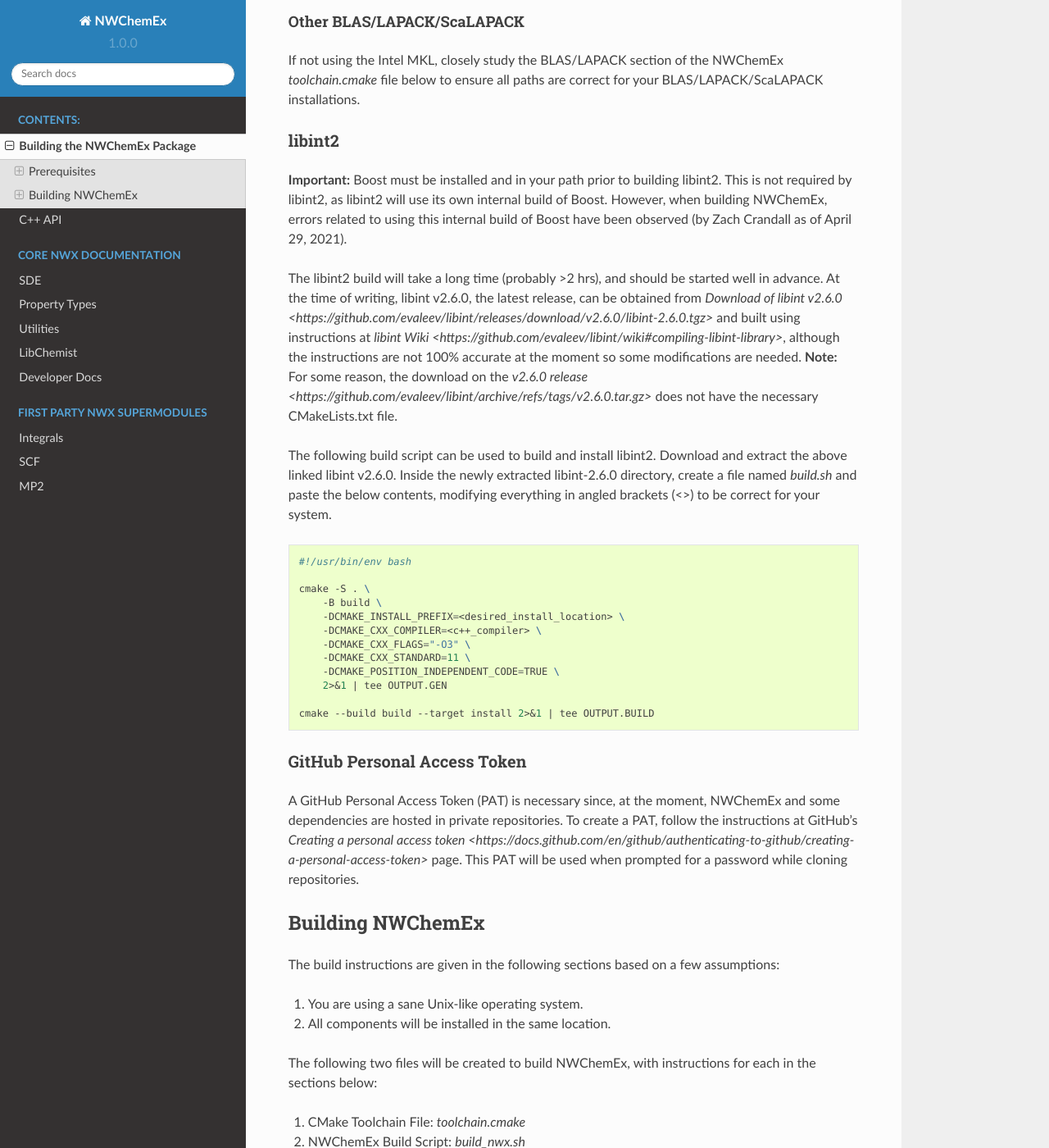
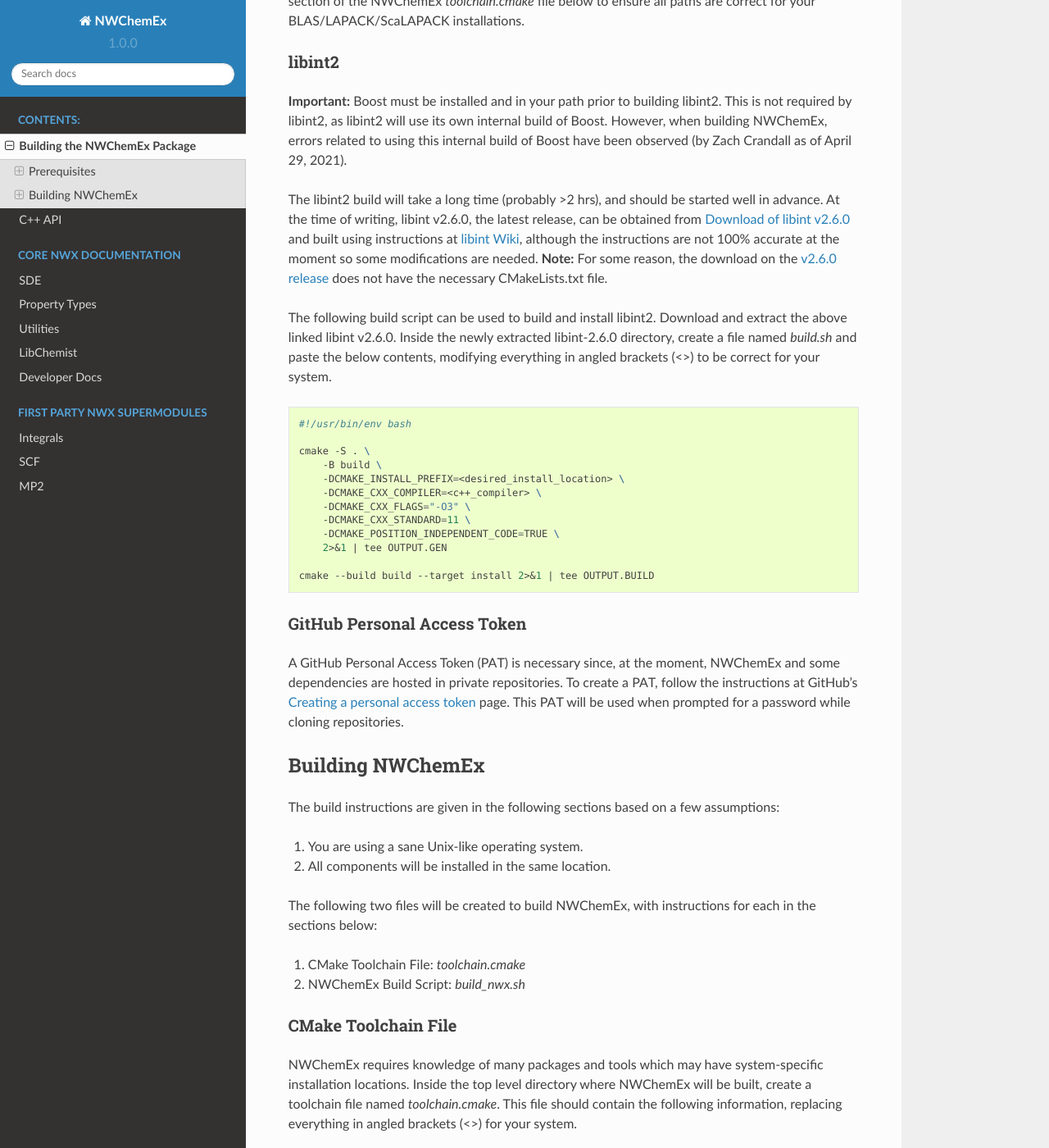
Before and after one commit to NWChemEx/NWChemEx, a Sphinx documentation site: the page built from docs/source/installation/building.rst, in a window 1280 px wide and 1400 px high, scrolled down 852 px. Shown: the whole window at 82% size. Built offline with Sphinx 7.4.7 and the Read the Docs theme 2.0.0, drawn with Linux system fonts in a browser that asks for light colours; some of the changed text lies outside the part shown.

Commit message:
Updated embedded link formatting and BLAS section subheadings

```diff
--- a/docs/source/installation/building.rst
+++ b/docs/source/installation/building.rst
@@ -24,26 +24,20 @@
 BLAS/LAPACK/ScaLAPACK
 ^^^^^^^^^^^^^^^^^^^^^
 
-Intel MKL (Intel oneAPI MKL)
-""""""""""""""""""""""""""""
-
-Ensure that all required environment variables for the Intel MKL are set by executing `/path/to/intel/mkl/bin/mklvars.sh <arch>`, where `<arch>` must be either `ia32` or `intel64`. The following command can be added to your `.bashrc` to set the required environment variables automatically for all new terminal sessions:
+**Intel MKL (Intel oneAPI MKL):** Ensure that all required environment variables for the Intel MKL are set by executing `/path/to/intel/mkl/bin/mklvars.sh <arch>`, where `<arch>` must be either `ia32` or `intel64`. The following command can be added to your `.bashrc` to set the required environment variables automatically for all new terminal sessions:
 
 .. code-block:: bash
     . /path/to/intel/mkl/bin/mklvars.sh <arch>
 
-Other BLAS/LAPACK/ScaLAPACK
-"""""""""""""""""""""""""""
-
-If not using the Intel MKL, closely study the BLAS/LAPACK section of the NWChemEx `toolchain.cmake` file below to ensure all paths are correct for your BLAS/LAPACK/ScaLAPACK installations.
+**Other BLAS/LAPACK/ScaLAPACK:** If not using the Intel MKL, closely study the BLAS/LAPACK section of the NWChemEx `toolchain.cmake` file below to ensure all paths are correct for your BLAS/LAPACK/ScaLAPACK installations.
 
 libint2
 ^^^^^^^
 
 **Important:** Boost must be installed and in your path prior to building libint2. This is not required by libint2, as libint2 will use its own internal build of Boost. However, when building NWChemEx, errors related to using this internal build of Boost have been observed (by Zach Crandall as of April 29, 2021).
 
-The libint2 build will take a long time (probably >2 hrs), and should be started well in advance. At the time of writing, libint v2.6.0, the latest release, can be obtained from `Download of libint v2.6.0 <https://github.com/evaleev/libint/releases/download/v2.6.0/libint-2.6.0.tgz>` and built using instructions at `libint Wiki <https://github.com/evaleev/libint/wiki#compiling-libint-library>`, although the instructions are not 100% accurate at the moment so some modifications are needed.
-**Note:** For some reason, the download on the `v2.6.0 release <https://github.com/evaleev/libint/archive/refs/tags/v2.6.0.tar.gz>` does not have the necessary CMakeLists.txt file.
+The libint2 build will take a long time (probably >2 hrs), and should be started well in advance. At the time of writing, libint v2.6.0, the latest release, can be obtained from `Download of libint v2.6.0 <https://github.com/evaleev/libint/releases/download/v2.6.0/libint-2.6.0.tgz>`_ and built using instructions at `libint Wiki <https://github.com/evaleev/libint/wiki#compiling-libint-library>`_, although the instructions are not 100% accurate at the moment so some modifications are needed.
+**Note:** For some reason, the download on the `v2.6.0 release <https://github.com/evaleev/libint/archive/refs/tags/v2.6.0.tar.gz>`_ does not have the necessary CMakeLists.txt file.
 
 The following build script can be used to build and install libint2. Download and extract the above linked libint v2.6.0. Inside the newly extracted libint-2.6.0 directory, create a file named `build.sh` and paste the below contents, modifying everything in angled brackets (<>) to be correct for your system.
 
@@ -65,7 +59,7 @@
 GitHub Personal Access Token
 ^^^^^^^^^^^^^^^^^^^^^^^^^^^^
 
-A GitHub Personal Access Token (PAT) is necessary since, at the moment, NWChemEx and some dependencies are hosted in private repositories. To create a PAT, follow the instructions at GitHub's `Creating a personal access token <https://docs.github.com/en/github/authenticating-to-github/creating-a-personal-access-token>` page. This PAT will be used when prompted for a password while cloning repositories.
+A GitHub Personal Access Token (PAT) is necessary since, at the moment, NWChemEx and some dependencies are hosted in private repositories. To create a PAT, follow the instructions at GitHub's `Creating a personal access token <https://docs.github.com/en/github/authenticating-to-github/creating-a-personal-access-token>`_ page. This PAT will be used when prompted for a password while cloning repositories.
 
 
 Building NWChemEx
```
